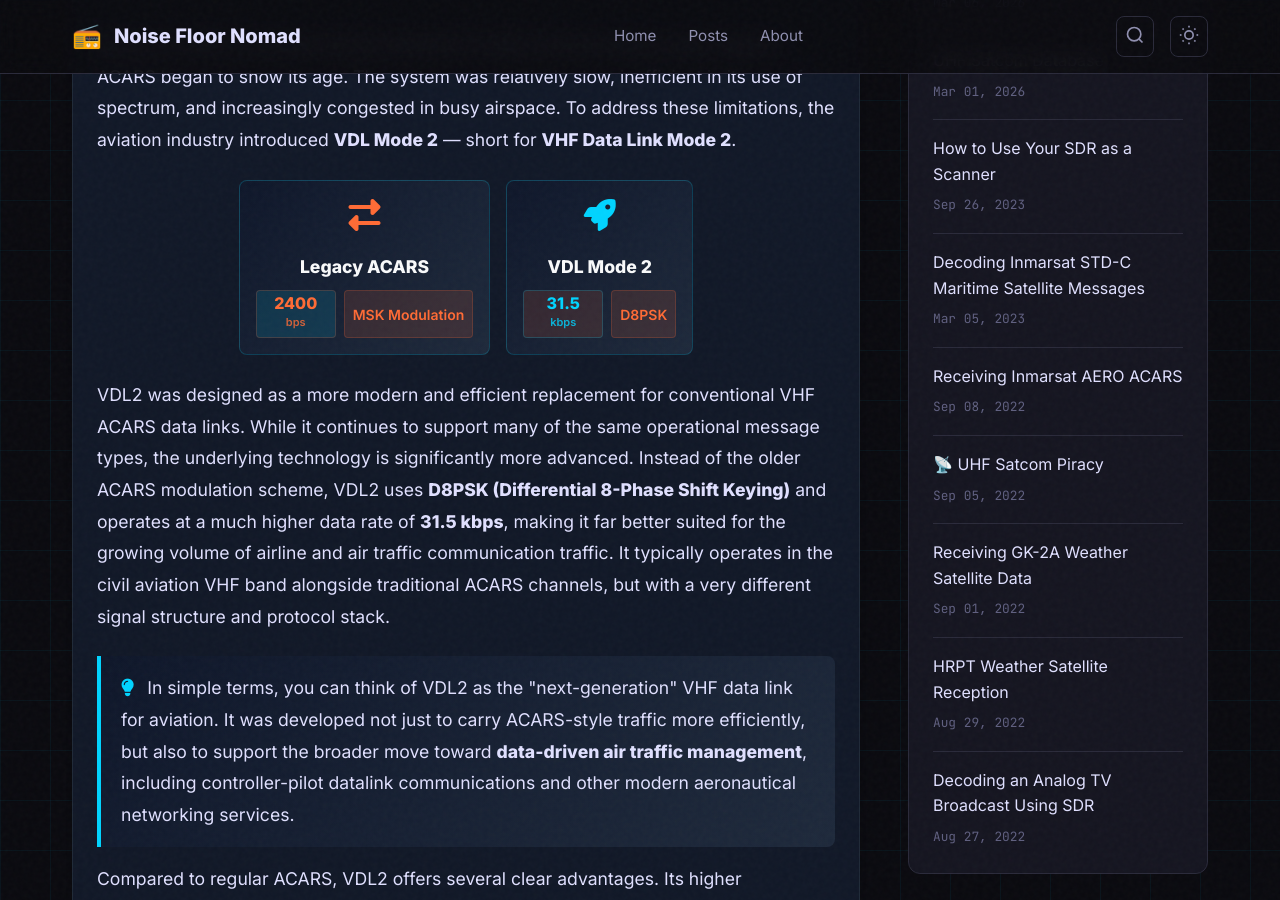
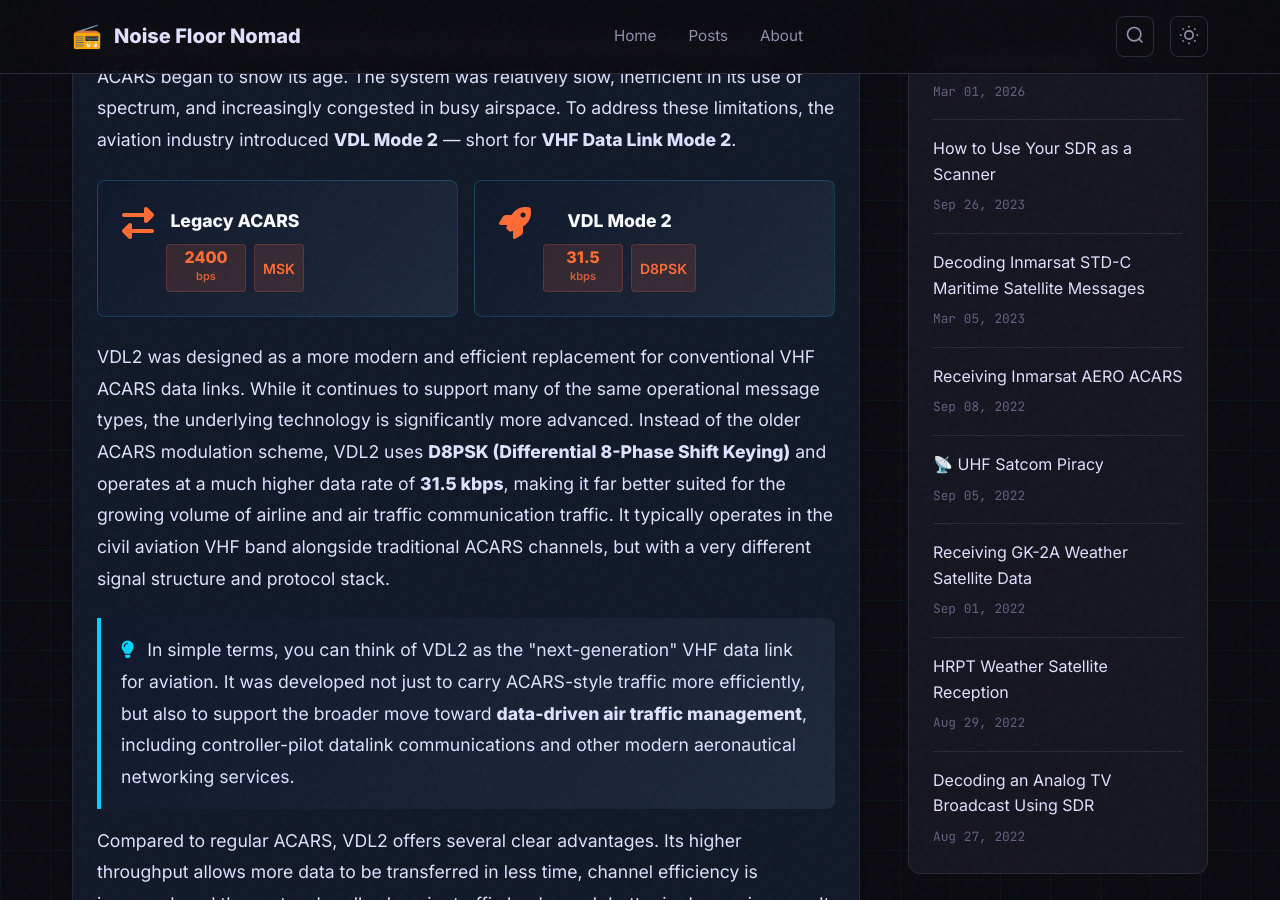
Before and after one commit to hmdsamarasekara/hmdsamarasekara.github.io, a Jekyll site: the page built from _posts/2026-03-19-decoding-vdl2.md, in a window 1280 px wide and 900 px high, scrolled down 653 px. Built offline with Jekyll 4.4.1, drawn with Linux system fonts in a browser that asks for light colours.

Commit message:
Update 2026-03-19-decoding-vdl2.md

```diff
--- a/_posts/2026-03-19-decoding-vdl2.md
+++ b/_posts/2026-03-19-decoding-vdl2.md
@@ -459,31 +459,30 @@ excerpt: "A comprehensive guide to receiving and decoding VHF Data Link Mode 2 (
 
   <p>But as air traffic increased and the demand for data communications grew, legacy ACARS began to show its age. The system was relatively slow, inefficient in its use of spectrum, and increasingly congested in busy airspace. To address these limitations, the aviation industry introduced <strong>VDL Mode 2</strong> — short for <strong>VHF Data Link Mode 2</strong>.</p>
 
-  <div class="hardware-grid" style="margin: 1.5rem 0; display: flex; gap: 1rem; flex-wrap: wrap; justify-content: center;">
-  <div class="hardware-item" style="border-color: #00d4ff33; background: linear-gradient(135deg, #0f172a 0%, #1e293b 100%); display: flex; flex-direction: column; align-items: center; padding: 1rem;">
-    <i class="fas fa-exchange-alt hardware-icon" style="color: #ff6b35; font-size: 2rem; margin-bottom: 0.5rem;"></i>
-    <div style="text-align: center;">
-      <strong style="color: #f9fafb;">Legacy ACARS</strong><br>
-      <div style="display: flex; gap: 0.5rem; margin-top: 0.5rem; justify-content: center;">
-        <span class="bandwidth-badge" style="color: #ff6b35; border: 1px solid #ff6b3533; padding: 0.25rem 0.5rem; border-radius: 0.25rem;">
+  <div class="hardware-grid" style="margin: 1.5rem 0; display: grid; grid-template-columns: repeat(auto-fit, minmax(280px, 1fr)); gap: 1rem;">
+  <div class="hardware-item" style="border: 1px solid #00d4ff33; border-radius: 8px; padding: 1.5rem; background: linear-gradient(135deg, #0f172a 0%, #1e293b 100%); text-align: center;">
+    <i class="fas fa-exchange-alt hardware-icon" style="color: #ff6b35; font-size: 2rem; margin-bottom: 0.75rem; display: block;"></i>
+    <div>
+      <strong style="color: #f9fafb; display: block; margin-bottom: 0.5rem;">Legacy ACARS</strong>
+      <div style="display: flex; gap: 0.5rem; margin-top: 0.5rem; justify-content: center; flex-wrap: wrap;">
+        <span class="bandwidth-badge" style="background: #ff6b3522; border: 1px solid #ff6b3533; color: #ff6b35; padding: 0.25rem 0.5rem; border-radius: 4px; font-size: 0.875rem;">
           <span class="bitrate-number">2400</span>
           <span class="bitrate-unit">bps</span>
         </span>
-        <span class="modulation-badge" style="background: #ff6b3522; border-color: #ff6b3533; color: #ff6b35; padding: 0.25rem 0.5rem; border-radius: 0.25rem;">MSK Modulation</span>
+        <span class="modulation-badge" style="background: #ff6b3522; border: 1px solid #ff6b3533; color: #ff6b35; padding: 0.25rem 0.5rem; border-radius: 4px; font-size: 0.875rem;">MSK</span>
       </div>
     </div>
   </div>
-
-  <div class="hardware-item" style="border-color: #00d4ff33; background: linear-gradient(135deg, #0f172a 0%, #1e293b 100%); display: flex; flex-direction: column; align-items: center; padding: 1rem;">
-    <i class="fas fa-rocket hardware-icon" style="color: #00d4ff; font-size: 2rem; margin-bottom: 0.5rem;"></i>
-    <div style="text-align: center;">
-      <strong style="color: #f9fafb;">VDL Mode 2</strong><br>
-      <div style="display: flex; gap: 0.5rem; margin-top: 0.5rem; justify-content: center;">
-        <span class="bandwidth-badge high" style="color: #00d4ff; border: 1px solid #00d4ff33; padding: 0.25rem 0.5rem; border-radius: 0.25rem;">
+  <div class="hardware-item" style="border: 1px solid #00d4ff33; border-radius: 8px; padding: 1.5rem; background: linear-gradient(135deg, #0f172a 0%, #1e293b 100%); text-align: center;">
+    <i class="fas fa-rocket hardware-icon" style="color: #ff6b35; font-size: 2rem; margin-bottom: 0.75rem; display: block;"></i>
+    <div>
+      <strong style="color: #f9fafb; display: block; margin-bottom: 0.5rem;">VDL Mode 2</strong>
+      <div style="display: flex; gap: 0.5rem; margin-top: 0.5rem; justify-content: center; flex-wrap: wrap;">
+        <span class="bandwidth-badge high" style="background: #ff6b3522; border: 1px solid #ff6b3533; color: #ff6b35; padding: 0.25rem 0.5rem; border-radius: 4px; font-size: 0.875rem;">
           <span class="bitrate-number">31.5</span>
           <span class="bitrate-unit">kbps</span>
         </span>
-        <span class="modulation-badge" style="background: #ff6b3522; border-color: #ff6b3533; color: #ff6b35; padding: 0.25rem 0.5rem; border-radius: 0.25rem;">D8PSK</span>
+        <span class="modulation-badge" style="background: #ff6b3522; border: 1px solid #ff6b3533; color: #ff6b35; padding: 0.25rem 0.5rem; border-radius: 4px; font-size: 0.875rem;">D8PSK</span>
       </div>
     </div>
   </div>
```
